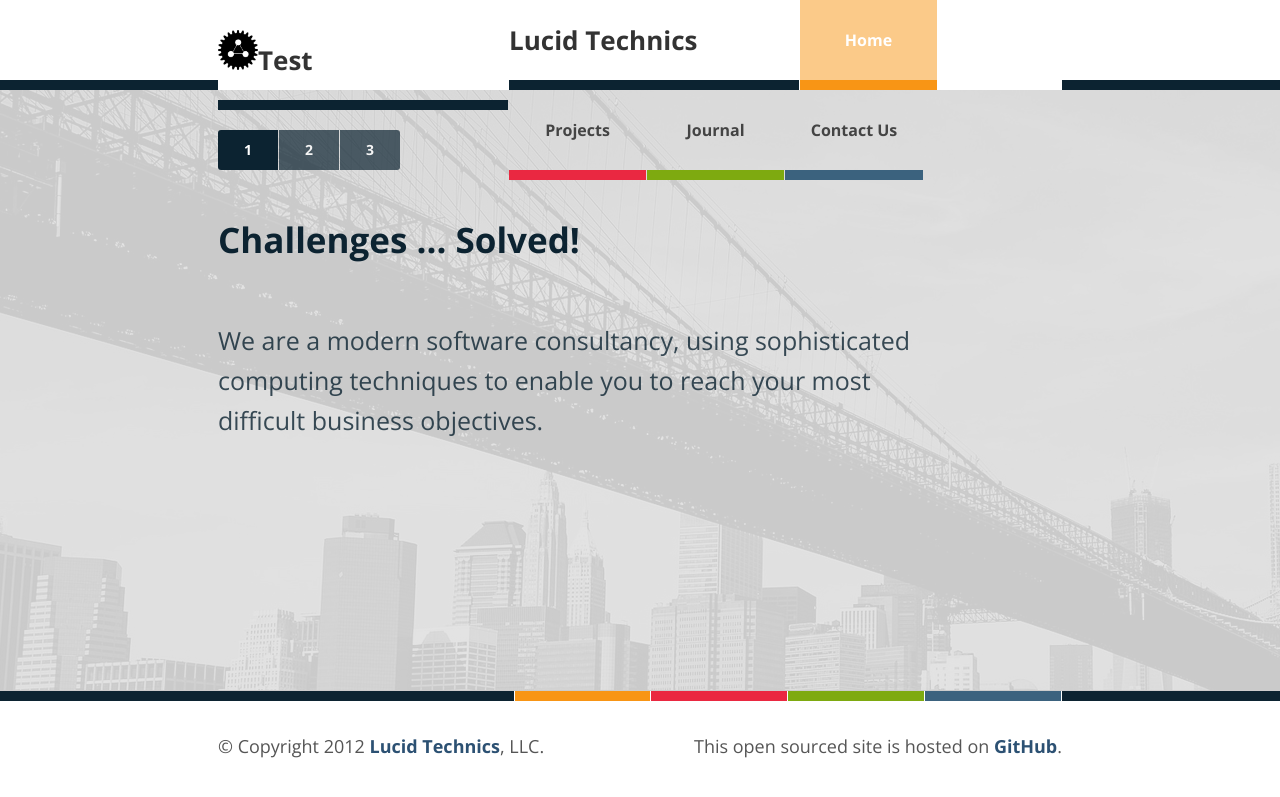
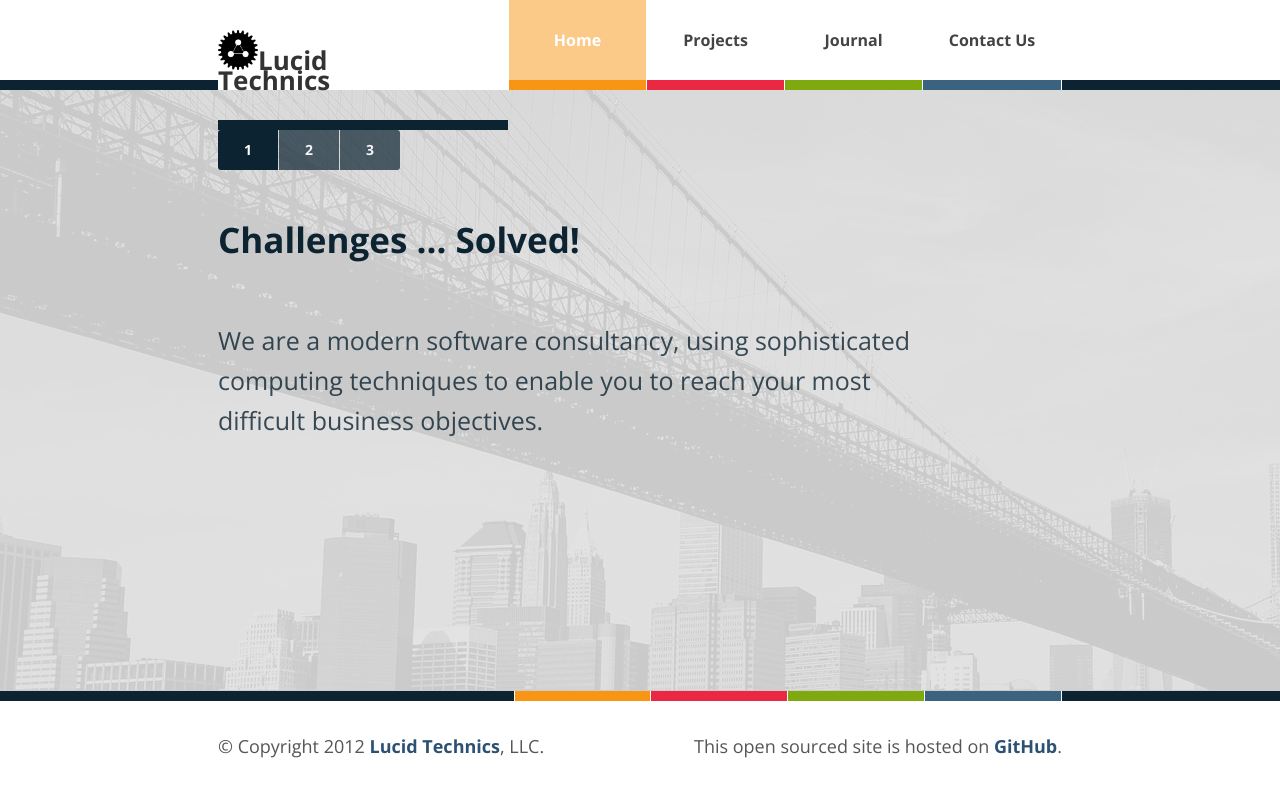
Before and after one commit to LucidTechnics/lucidtechnics.github.com, a Jekyll site: the page built from index.html, in a window 1280 px wide. Shown: the top 797 px of the page. Built offline with Jekyll 4.4.1, drawn with Linux system fonts in a browser that asks for light colours; nearby versions of some CDN libraries.

Commit message:
Updated _includes/menu.html

```diff
--- a/_includes/menu.html
+++ b/_includes/menu.html
@@ -1,8 +1,6 @@
 <div id="menu">
   <div class="inner">
-
-    <a class="title" href="/"><img id="lucidtechnicslogo" src="images/lucidtechnicslogo.png" title="Lucid Technics" alt="Lucid Technics" height="40" width="40"/>Test</a>
-    <a class="title" href="/{{site.baseurl}}" class="title">Lucid Technics</a>
+    <a class="title" href="/{{site.baseurl}}" class="title"><img id="lucidtechnicslogo" src="images/lucidtechnicslogo.png" title="Lucid Technics" alt="Lucid Technics" height="40" width="40"/>Lucid Technics</a>
     <a class="home{% if page.url == '/' %} active{% endif %}" href="/">Home</a>
     <a class="projects{% if page.url contains '/projects/' %} active{% endif %}" href="/projects/">Projects</a>
     <a class="articles{% if page.url contains '/articles/' %} active{% endif %}" href="/articles/">Journal</a>
```
